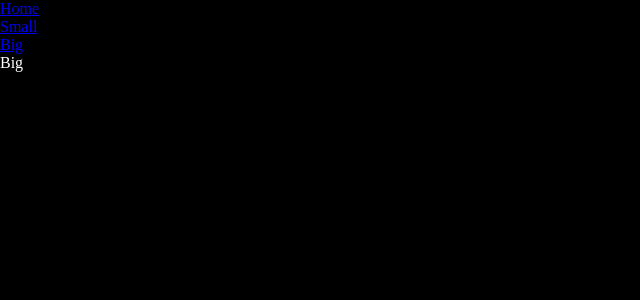
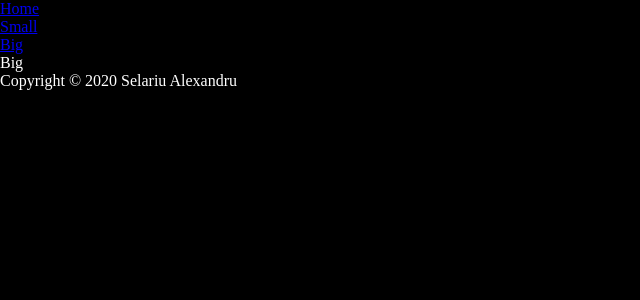
Before and after one commit to SelariuAlex/my-components, a React (Create React App) app: page /big in a window 1280 px wide. Shown: the top 300 px of the page, without its empty margins (0-640 px from the left). Built offline with nearby package versions, Linux system fonts and the light colour scheme.

Commit message:
add footer

```diff
--- a/src/App.js
+++ b/src/App.js
@@ -4,6 +4,7 @@ import Navbar from "./components/Navbar/Navbar";
 import Home from "./pages/Home/Home";
 import Big from "./pages/Big/Big";
 import Small from "./pages/Small/Small";
+import Footer from "./components/Footer/Footer";
 import "./App.css";
 
 function App() {
@@ -21,6 +22,7 @@ function App() {
           <Big />
         </Route>
       </Switch>
+      <Footer />
     </Router>
   );
 }
--- /dev/null
+++ b/src/components/Footer/Footer.js
@@ -0,0 +1,11 @@
+import React from "react";
+
+const Footer = () => {
+  return (
+    <footer>
+      <p>Copyright &copy; {new Date().getFullYear()} Selariu Alexandru</p>
+    </footer>
+  );
+};
+
+export default Footer;
```
